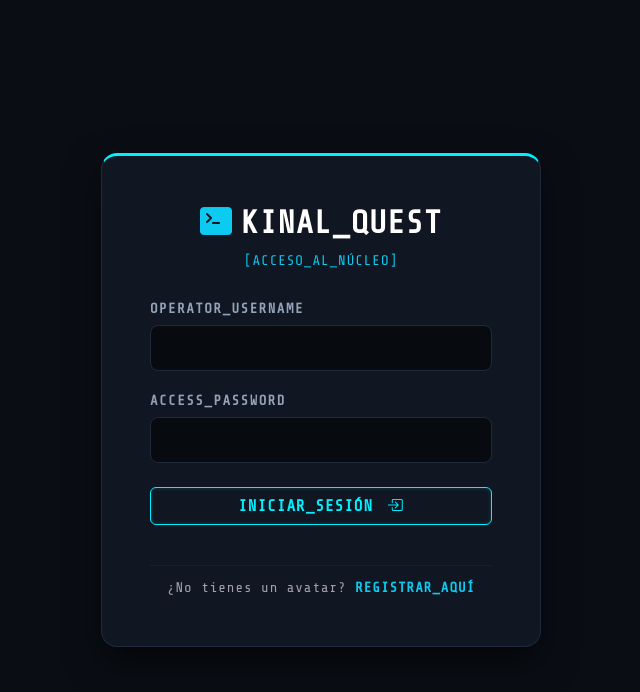
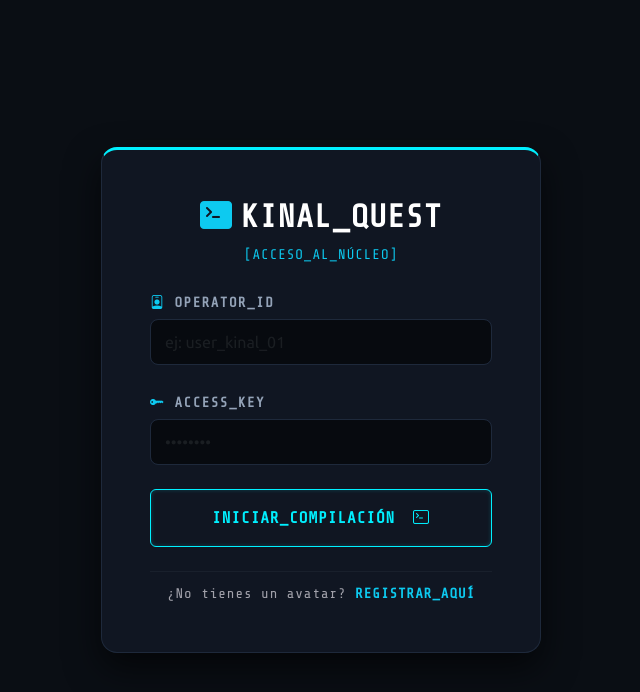
Before and after one commit to joelArchila-2022283/Kinal-Code-Quest-65th-Aviersary-v.01, a Spring Boot app: page /login in a window 1280 px wide. Shown: the top 692 px of the page, without its empty margins (319-959 px from the left). Run offline with Spring Boot 4, Linux system fonts and the light colour scheme.

Commit message:
feat: Se agregaron mejoras al login en el formulario y en el boton

```diff
--- a/KinalCodeQuest/src/main/resources/templates/player/login.html
+++ b/KinalCodeQuest/src/main/resources/templates/player/login.html
@@ -26,20 +26,26 @@
         </div>
 
         <form th:action="@{/auth/login}" method="post">
-            <div class="mb-3">
-                <label for="username" class="form-label text-muted small fw-bold tech-font">OPERATOR_USERNAME</label>
-                <div class="position-relative">
-                    <input type="text" id="username" name="username" class="form-control cyber-input" required autocomplete="off">
-                </div>
+            <div class="mb-4">
+                <label for="username" class="form-label text-muted small fw-bold tech-font">
+                    <i class="bi bi-person-badge text-info"></i> OPERATOR_ID
+                </label>
+                <input type="text" id="username" name="username"
+                       class="form-control cyber-input shadow-none" required autocomplete="off"
+                       placeholder="ej: user_kinal_01">
             </div>
 
             <div class="mb-4">
-                <label for="password" class="form-label text-muted small fw-bold tech-font">ACCESS_PASSWORD</label>
-                <input type="password" id="password" name="password" class="form-control cyber-input" required>
+                <label for="password" class="form-label text-muted small fw-bold tech-font">
+                    <i class="bi bi-key-fill text-info"></i> ACCESS_KEY
+                </label>
+                <input type="password" id="password" name="password"
+                       class="form-control cyber-input shadow-none" required
+                       placeholder="••••••••">
             </div>
 
-            <button type="submit" class="btn btn-cyber-primary w-100 py-2.5 tech-font mb-3">
-                INICIAR_SESIÓN <i class="bi bi-box-arrow-in-right ms-1"></i>
+            <button type="submit" class="btn btn-cyber-primary w-100 py-3 fw-bold tech-font neon-glow">
+                INICIAR_COMPILACIÓN <i class="bi bi-terminal ms-2"></i>
             </button>
         </form>
 
```
